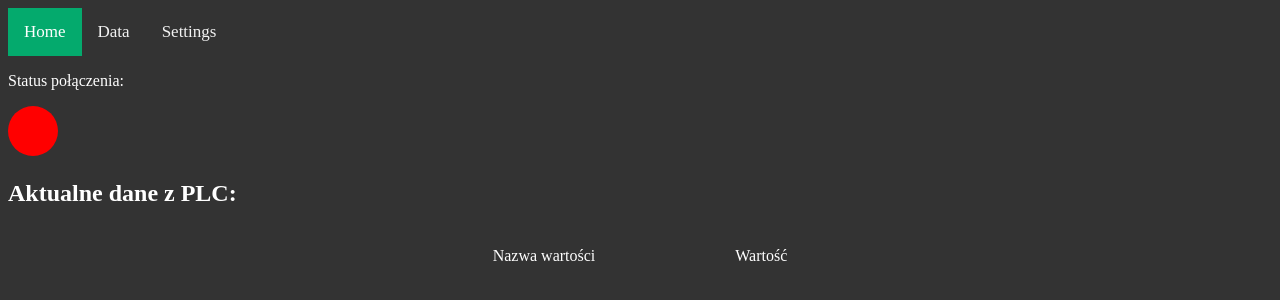
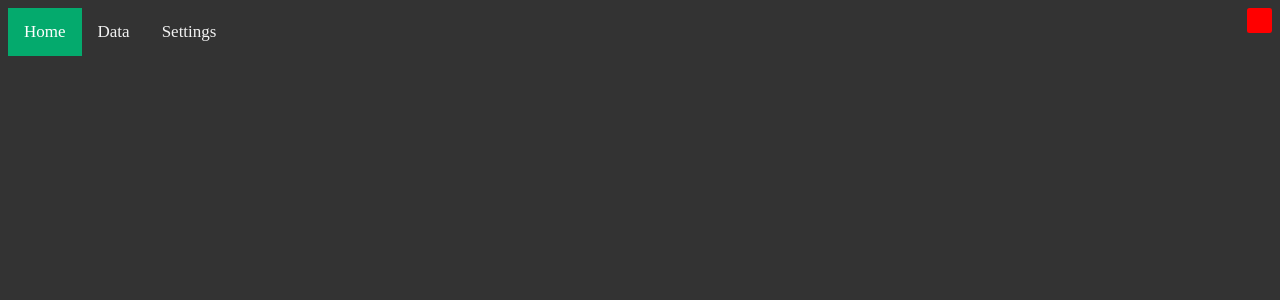
Before and after one commit to KosinskiDaw/SQL_reader_v2, a Flask app: page / in a window 1280 px wide. Shown: the top 300 px of the page. Run offline with Flask 3, Linux system fonts and the light colour scheme; some libraries are stand-ins or nearby versions.

Commit message:
27.03.2025

```diff
--- a/config/con_param.txt
+++ b/config/con_param.txt
@@ -1,6 +1,6 @@
-IP: 192.168.1.10
+IP: 192.168.10.150
 rack: 0
 slot: 1
-db_no: 18
+db_no: 3291
 start_byte: 0
-end_byte: 2305
+end_byte: 366
--- a/static/css/style.css
+++ b/static/css/style.css
@@ -102,24 +102,37 @@ body{
   }
 /* Stylizacja lampki */
 #lamp {
-    width: 50px;
-    height: 50px;
-    border-radius: 50%;
-    display: inline-block;
+    width: 25px;
+    height: 25px;
+    border-radius: 10%;
+    display:flex;
     background: red;
 }
+/* .lamp_pack {
+    display: flex;
+    align-items: center;
+    padding: 12px;
+    justify-content:flex-end;
+
+} */
 #lamp.green {
     background-color: green;
+    padding-left: 5px;
 }
 #lamp.red {
     background-color: red;
 }
+.a{
+    display: flex;
+    align-items: flex-start;
 
+    justify-content: space-between;
+}
 #js-div{
     width: 100vw;
-
     display: flex;
     justify-content: center;
+
 
 }
 
--- a/templates/index.html
+++ b/templates/index.html
@@ -40,17 +40,18 @@
     </style>
 </head>
 <body>
-
+    <div class= a>
     <div class="topnav">
         <a class="active" href="#home">Home</a>
         <a href="/data">Data</a>
         <a href="/settings">Settings</a>
       </div>
-      <div>
-        <p>Status połączenia:</p>
+      <div class="lamp_pack">
 
-        <div id="lamp"></div>
-      </div>
+      <div id="lamp"></div>
+    </div>
+</div>
+    <!-- </div>
       <h2>Aktualne dane z PLC:</h2>
       <div class="container">
         <div class="names">
@@ -59,11 +60,11 @@
         <div class="card">
             <div id="plc-container">Wartość</div>
         </div>
-    </div>
+    </div> -->
 
 
     <script>
-        function addData(value) {
+        function liveBit(value) {
             const lamp = document.querySelector('#lamp')
 
             a = value;
@@ -103,7 +104,7 @@
 
         var socket = io.connect('http://' + document.domain + ':' + location.port);
         socket.on('live_bit', function(msg) {
-            addData(msg.data);
+            liveBit(msg.data);
         });
 
         socket.on('index',function(msg){
```
Also changed, not shown: templates/table_window.html (+24 -0 lines).
